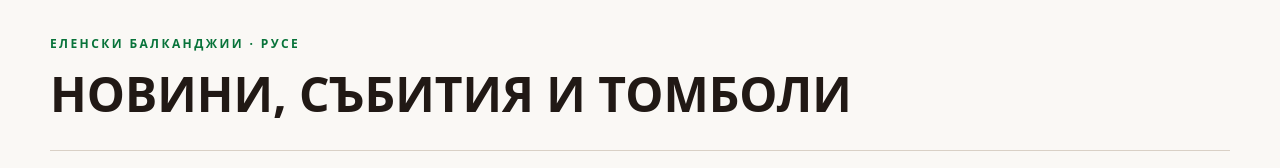
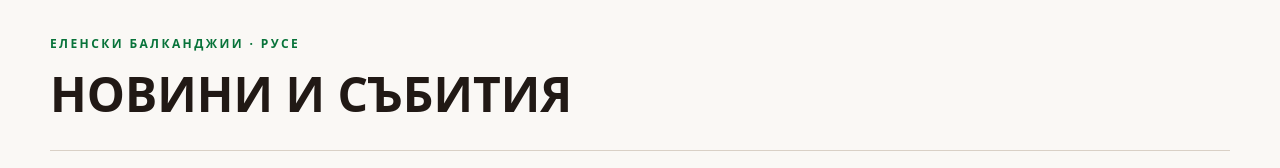
Before and after one commit to viktor132607/ElenskiBalkandzii.Client, a Next.js app: page /news in a window 1280 px wide. Shown: the part 135-303 px from the top of the page. Built offline with nearby package versions, Linux system fonts and the light colour scheme; no server answers.

Commit message:
Show raffles first only when enabled and active

```diff
--- a/src/app/site-control/page.tsx
+++ b/src/app/site-control/page.tsx
@@ -155,6 +155,10 @@ export default function SiteControl() {
               <button type="button" onClick={() => change(d => { const id = `category-${crypto.randomUUID()}`; for (const lang of ['bg','en'] as const) d[lang].products.categories.push({ id, title: lang === 'bg' ? 'Нова категория' : 'New category', description: '', image: '', visible: true, items: [] }); })} className="rounded-xl bg-[#211914] px-5 py-3 font-bold text-white">+ Добави категория</button>
             </>}
             {section === 'feed' && <>
+              <label className="mb-6 flex items-start gap-3 rounded-xl border border-[#e4ddd7] bg-[#f6f3ef] p-4 text-sm font-bold text-[#211915]">
+                <input type="checkbox" checked={draft.rafflesEnabled === true} onChange={event => change(d => { d.rafflesEnabled = event.target.checked; })} className="mt-1 h-4 w-4 accent-[#08733a]" />
+                <span>Показвай томболите на сайта<span className="mt-1 block font-normal text-[#625851]">Секцията се появява над новините и събитията, ако има поне една публикувана активна томбола.</span></span>
+              </label>
               <p className="text-sm leading-relaxed text-[#625851]">Всяка публикация е отделна секция със заглавие, текст и избор на медия. При избрана снимка, видео или слайдшоу без добавен файл се показва плейсхолдър. Подредбата е по дата. За началното слайдшоу е нужна реална снимка. Попълнете заглавие и текст на BG и EN преди публикуване.</p>
               {[...draft.feed].sort((a, b) => b.date.localeCompare(a.date)).map(item => <div key={item.id} className="space-y-5 rounded-2xl border border-[#e4ddd7] bg-[#fffdfb] p-5">
                 <div className="flex flex-wrap items-center gap-2"><h3 className="mr-auto text-lg font-black">{(language === 'bg' ? item.titleBg : item.titleEn) || 'Нова публикация'}</h3>
--- a/src/components/FeedArticle.tsx
+++ b/src/components/FeedArticle.tsx
@@ -28,7 +28,9 @@ export default function FeedArticle() {
     return () => controller.abort();
   }, []);
 
-  const item = (fresh || site).feed.find(entry => entry.id === id && entry.visible);
+  const content = fresh || site;
+  const today = new Date().toISOString().slice(0, 10);
+  const item = content.feed.find(entry => entry.id === id && entry.visible && (entry.type !== "raffle" || (content.rafflesEnabled && (!entry.endDate || entry.endDate >= today))));
   return <main className="min-h-[65vh] bg-[#faf8f5] px-5 py-12 text-[#211915] md:py-20">
     <div className="mx-auto max-w-[1180px]">
       <Link href={newsHref} className="inline-block border-b-2 border-[#08733a] pb-1 text-sm font-bold text-[#08733a]">← {language === "bg" ? "Всички новини и събития" : "All news and events"}</Link>
--- a/src/components/InformationHome.tsx
+++ b/src/components/InformationHome.tsx
@@ -18,7 +18,7 @@ export default function InformationHome() {
   const latest = visible.filter(item => item.type === "news").slice(0, 3);
   const today = new Date().toISOString().slice(0, 10);
   const events = visible.filter(item => item.type === "event" && item.date >= today).sort((a, b) => a.date.localeCompare(b.date)).slice(0, 3);
-  const raffles = visible.filter(item => item.type === "raffle" && (!item.endDate || item.endDate >= today)).slice(0, 3);
+  const raffles = site.rafflesEnabled ? visible.filter(item => item.type === "raffle" && (!item.endDate || item.endDate >= today)).slice(0, 3) : [];
   const featured = visible.filter(item => item.featured && (feedMediaType(item) === "slideshow" ? item.images?.[0] : feedMediaType(item) === "image" ? item.image : false));
   const slides = featured.length ? featured.map(item => ({ image: feedMediaType(item) === "slideshow" ? item.images![0] : item.image, title: language === "bg" ? item.titleBg : item.titleEn || item.titleBg, description: language === "bg" ? item.bodyBg : item.bodyEn || item.bodyBg })) : [
     { image: site.media.store, title: content.home.title, description: content.about.copy.slice(0, 190) + "…" },
@@ -33,9 +33,9 @@ export default function InformationHome() {
   }, [slides.length]);
 
   const sections = [
+    ...(raffles.length ? [{ id: "raffles", title: language === "bg" ? "Томболи" : "Raffles", items: raffles, empty: "" }] : []),
     { id: "latest-news", title: language === "bg" ? "Последни новини" : "Latest news", items: latest, empty: language === "bg" ? "Все още няма публикувани новини." : "No news has been published yet." },
     { id: "events", title: language === "bg" ? "Предстоящи събития" : "Upcoming events", items: events, empty: language === "bg" ? "Няма обявени предстоящи събития." : "There are no upcoming events." },
-    { id: "raffles", title: language === "bg" ? "Томболи" : "Raffles", items: raffles, empty: language === "bg" ? "В момента няма активни томболи." : "There are no active raffles." },
   ];
 
   return <main className="bg-[#faf8f5] text-[#211915]">
--- a/src/components/NewsPage.tsx
+++ b/src/components/NewsPage.tsx
@@ -6,22 +6,25 @@ import FeedStory from "@/components/FeedStory";
 
 export default function NewsPage() {
   const { language } = useLanguage();
-  const feed = [...useSiteContent().feed].filter(item => item.visible).sort((a, b) => b.date.localeCompare(a.date));
+  const site = useSiteContent();
+  const feed = [...site.feed].filter(item => item.visible).sort((a, b) => b.date.localeCompare(a.date));
+  const today = new Date().toISOString().slice(0, 10);
+  const raffles = site.rafflesEnabled ? feed.filter(item => item.type === "raffle" && (!item.endDate || item.endDate >= today)) : [];
   const groups = [
+    ...(raffles.length ? [{ type: "raffle" as const, title: language === "bg" ? "Томболи" : "Raffles" }] : []),
     { type: "news", title: language === "bg" ? "Новини" : "News" },
     { type: "event", title: language === "bg" ? "Събития" : "Events" },
-    { type: "raffle", title: language === "bg" ? "Томболи" : "Raffles" },
   ] as const;
 
   return <main className="min-h-[65vh] bg-[#faf8f5] px-5 py-12 text-[#211915] md:py-20"><div className="mx-auto max-w-[1180px]">
-    <header className="border-b border-[#d9d0c6] pb-8"><span className="text-xs font-black uppercase tracking-[.2em] text-[#08733a]">{language === "bg" ? "Еленски Балканджии · Русе" : "Elenski Balkandzhii · Ruse"}</span><h1 className="mt-4 text-4xl font-black uppercase md:text-5xl">{language === "bg" ? "Новини, събития и томболи" : "News, events and raffles"}</h1></header>
+    <header className="border-b border-[#d9d0c6] pb-8"><span className="text-xs font-black uppercase tracking-[.2em] text-[#08733a]">{language === "bg" ? "Еленски Балканджии · Русе" : "Elenski Balkandzhii · Ruse"}</span><h1 className="mt-4 text-4xl font-black uppercase md:text-5xl">{language === "bg" ? raffles.length ? "Томболи, новини и събития" : "Новини и събития" : raffles.length ? "Raffles, news and events" : "News and events"}</h1></header>
     {groups.map(group => {
-      const items = feed.filter(item => item.type === group.type);
+      const items = group.type === "raffle" ? raffles : feed.filter(item => item.type === group.type);
       return items.length ? <section key={group.type} className="py-10" aria-label={group.title}>
         <h2 className="border-b border-[#d9d0c6] pb-5 text-3xl font-black uppercase md:text-4xl">{group.title}</h2>
         {items.map((item, index) => <FeedStory key={item.id} item={item} language={language} linked reverse={index % 2 === 1} />)}
       </section> : null;
     })}
-    {!feed.length && <p className="py-12 text-[#625851]">{language === "bg" ? "Все още няма публикувани новини, събития или томболи." : "No news, events or raffles have been published yet."}</p>}
+    {!feed.some(item => item.type === "news" || item.type === "event") && !raffles.length && <p className="py-12 text-[#625851]">{language === "bg" ? "Все още няма публикувани новини или събития." : "No news or events have been published yet."}</p>}
   </div></main>;
 }
--- a/src/lib/content.ts
+++ b/src/lib/content.ts
@@ -17,7 +17,7 @@ export type LocaleContent = {
   contact: { heading: string; address: string; phone: string; note: string; hours: { day: string; hours: string }[] };
   products: { categories: CatalogCategory[] };
 };
-export type SiteContent = { bg: LocaleContent; en: LocaleContent; media: { logo: string; store: string; products: string; about?: string }; feed: FeedItem[]; seedVersion?: number; aboutCopyVersion?: number; catalogVersion?: number };
+export type SiteContent = { bg: LocaleContent; en: LocaleContent; media: { logo: string; store: string; products: string; about?: string }; feed: FeedItem[]; rafflesEnabled?: boolean; seedVersion?: number; aboutCopyVersion?: number; catalogVersion?: number };
 const aboutText = {
   bg: {
     copy: 'Фабриката на „Еленските балканджии“ се намира в екологично чист район в покрайнините на град Елена и е специализирана в производство на висококачествени местни продукти по стари домашни рецепти от Еленския край. За производството на техните специалитети балканджиите използват само висококачествено българско месо, при това незамразено. В магазините наред с прясното месо и вкусните свински, телешки и биволски мезенца се предлагат домашни сирена, сушени гъби, билки и плодове, ядки, домашни лютеници и туршии, както и омайно вино с тяхна собствена марка.',
@@ -71,6 +71,7 @@ function seedPublishedContent(site: SiteContent): SiteContent {
 export const defaults: SiteContent = {
   media: { logo: '/elenski-balkandzhii-logo.jpg', store: '/elenski-balkandzhii-store-ruse.jpg', products: '/elenski-balkandzhii-traditional-products.jpg', about: '/elenski-balkandzhii-fresh-meat.webp' },
   feed: structuredClone(seededFeed),
+  rafflesEnabled: false,
   seedVersion: 1,
   aboutCopyVersion: 2,
   catalogVersion: 1,
@@ -130,6 +131,7 @@ export function normalizeContent(value: unknown): SiteContent | null {
   if (!value || typeof value !== 'object') return null;
   try {
     const site = value as SiteContent;
+    if (site.rafflesEnabled !== undefined && typeof site.rafflesEnabled !== 'boolean') return null;
     if (!(['logo', 'store', 'products'] as const).every(key => typeof site.media[key] === 'string')) return null;
     for (const lang of ['bg', 'en'] as const) {
       const section = site[lang];
```
